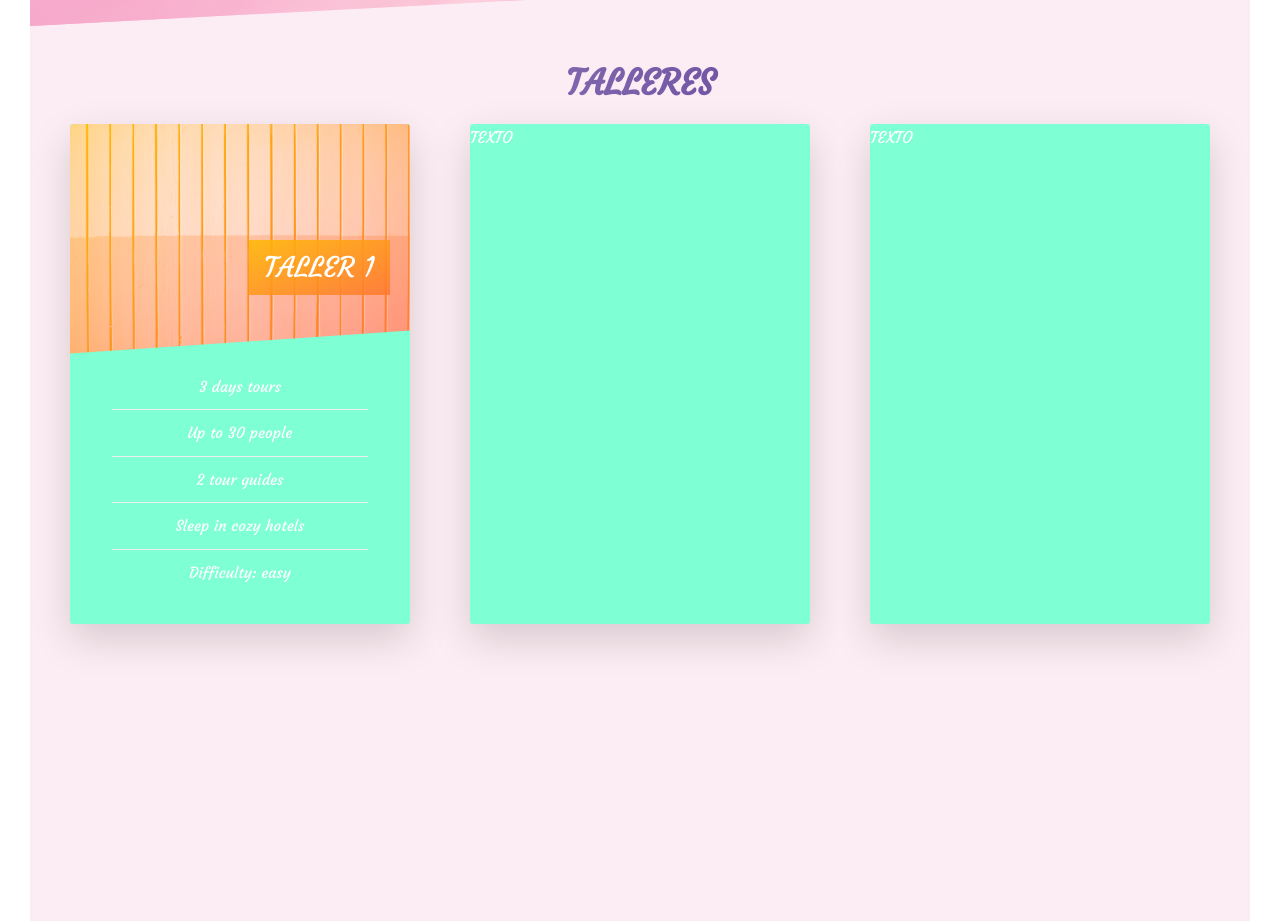
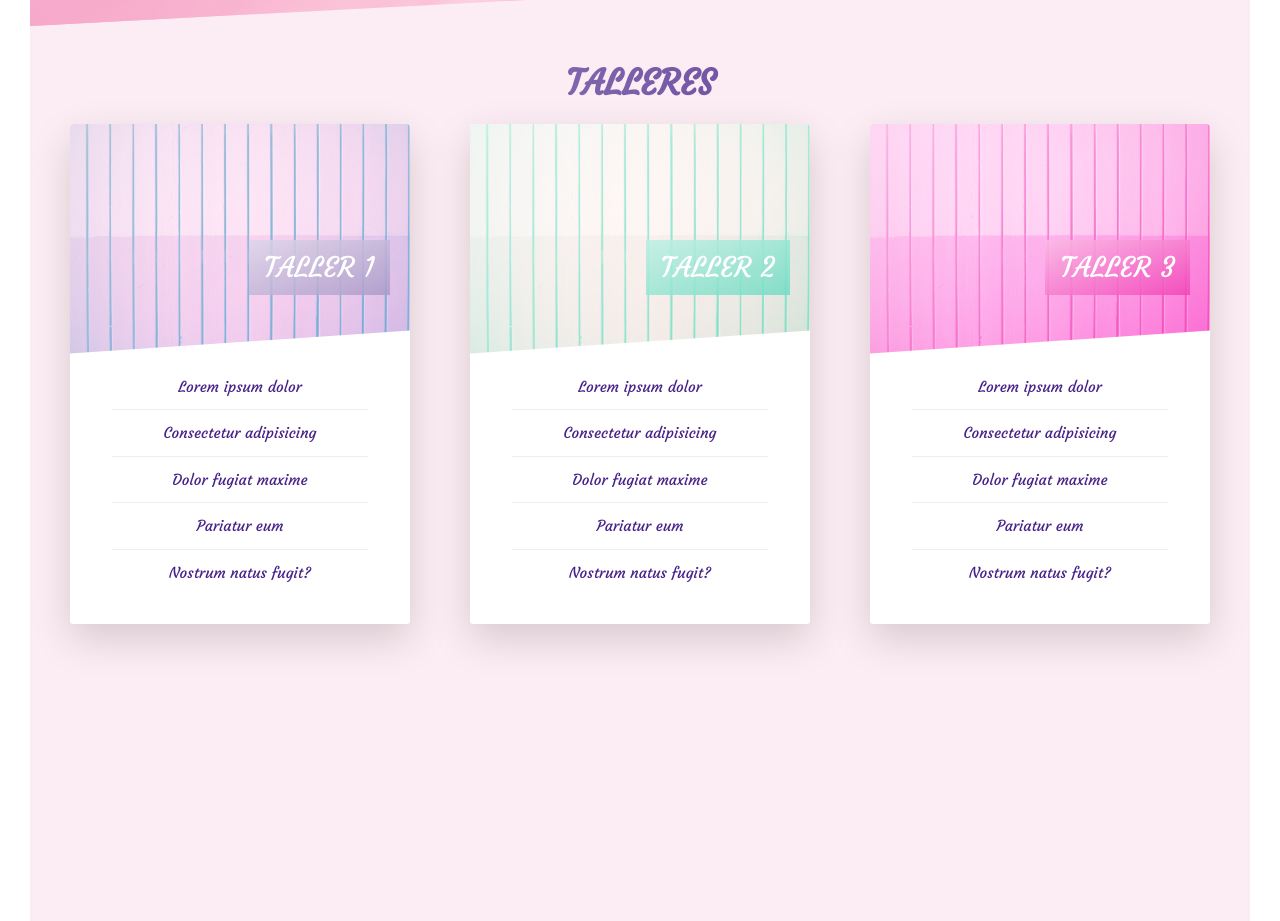
Before and after one commit to carlos-riquelme/uter, a website: page index.html in a window 1280 px wide. Shown: the part 2360-3281 px from the top of the page. Drawn offline with Linux system fonts and the light colour scheme.

Commit message:
Tarjetas terminadas

```diff
--- a/index.html
+++ b/index.html
@@ -119,11 +119,11 @@
                                     </h4>
                                     <div class="card__details">
                                         <ul>
-                                            <li>3 days tours</li>
-                                            <li>Up to 30 people</li>
-                                            <li>2 tour guides</li>
-                                            <li>Sleep in cozy hotels</li>
-                                            <li>Difficulty: easy</li>
+                                            <li>Lorem ipsum dolor</li>
+                                            <li>Consectetur adipisicing</li>
+                                            <li>Dolor fugiat maxime</li>
+                                            <li>Pariatur eum</li>
+                                            <li>Nostrum natus fugit?</li>
                                         </ul>
                                     </div>
                                 </div>
@@ -144,15 +144,73 @@
                         </div>
                         <div class="col-1-of-3">
                             <div class="card">
-                                <div class="card__side">
-                                    TEXTO
+                                <div class="card__side card__side--front">
+                                    <div class="card__picture card__picture--2">
+                                        &nbsp;
+                                    </div>
+                                    <h4 class="card__heading">
+                                        <span class="card__heading-span card__heading-span--2">
+                                            TALLER 2
+                                        </span>
+                                    </h4>
+                                    <div class="card__details">
+                                        <ul>
+                                            <li>Lorem ipsum dolor</li>
+                                            <li>Consectetur adipisicing</li>
+                                            <li>Dolor fugiat maxime</li>
+                                            <li>Pariatur eum</li>
+                                            <li>Nostrum natus fugit?</li>
+                                        </ul>
+                                    </div>
+                                </div>
+                                <div class="card__side card__side--back card__side--back-2">
+                                    <div class="card__cta">
+                                        <!-- <div class="card__price-box">
+                                            <p class="card__price-only">
+                                                Only
+                                            </p>
+                                            <p class="card__price-value">
+                                                $297
+                                            </p>
+                                        </div> -->
+                                        <a href="#popup" class="btn btn--white">Contáctanos!</a>
+                                    </div>
                                 </div>
                             </div>
                         </div>
                         <div class="col-1-of-3">
                             <div class="card">
-                                <div class="card__side">
-                                    TEXTO
+                                <div class="card__side card__side--front">
+                                    <div class="card__picture card__picture--3">
+                                        &nbsp;
+                                    </div>
+                                    <h4 class="card__heading">
+                                        <span class="card__heading-span card__heading-span--3">
+                                            TALLER 3
+                                        </span>
+                                    </h4>
+                                    <div class="card__details">
+                                        <ul>
+                                            <li>Lorem ipsum dolor</li>
+                                            <li>Consectetur adipisicing</li>
+                                            <li>Dolor fugiat maxime</li>
+                                            <li>Pariatur eum</li>
+                                            <li>Nostrum natus fugit?</li>
+                                        </ul>
+                                    </div>
+                                </div>
+                                <div class="card__side card__side--back card__side--back-3">
+                                    <div class="card__cta">
+                                        <!-- <div class="card__price-box">
+                                            <p class="card__price-only">
+                                                Only
+                                            </p>
+                                            <p class="card__price-value">
+                                                $297
+                                            </p>
+                                        </div> -->
+                                        <a href="#popup" class="btn btn--white">Contáctanos!</a>
+                                    </div>
                                 </div>
                             </div>
                         </div>
--- a/sass/abstracts/_variables.scss
+++ b/sass/abstracts/_variables.scss
@@ -1,6 +1,14 @@
 //Color palette
 $color-white: rgb(255, 255, 255);
 $color-pearl: #73dcc3;
+$color-pearl-light: #bfefe3;
+$color-pearl-dark: #4a8c7d;
+$color-strawberry: #f245b9;
+$color-strawberry-light: #fabbe5;
+$color-strawberry-dark: #6e2055;
+$color-maya-blue: #7cc6fe;
+$color-maya-blue-light: #c3e5fe;
+$color-maya-blue-dark: #395a74;
 $color-purple: #472289;
 $color-purple-light: #ab9ac9;
 $color-purple-light-1: #ddd6e9;
--- a/sass/components/_card.scss
+++ b/sass/components/_card.scss
@@ -5,7 +5,7 @@
     height: 50rem;
 
     &__side {
-        background-color: aquamarine;
+        background-color: $color-white;
         height: 50rem;
         transition: all .8s ease;
         position: absolute;
@@ -25,15 +25,15 @@
             transform: rotateY(180deg);
 
             &-1 {
-                background-image: linear-gradient(to right bottom, $color-secondary-light, $color-secondary-dark);
+                background-image: linear-gradient(to right bottom, rgba($color-maya-blue-light, .85), rgba($color-maya-blue, .85));
             }
 
             &-2 {
-                background-image: linear-gradient(to right bottom, $color-primary-light, $color-primary-dark);
+                background-image: linear-gradient(to right bottom, $color-pearl-light, $color-pearl);
             }
 
             &-3 {
-                background-image: linear-gradient(to right bottom, $color-tertiary-light, $color-tertiary-dark);
+                background-image: linear-gradient(to right bottom, $color-strawberry-light, $color-strawberry);
             }
         }
     }
@@ -55,15 +55,15 @@
         border-top-right-radius: 3px;
 
         &--1 {
-            background-image: linear-gradient(to right bottom, $color-secondary-light, $color-secondary-dark), url(../../img/562387-unsplash-small.jpg);
+            background-image: linear-gradient(to right bottom, rgba($color-maya-blue-light, .85), rgba($color-maya-blue, .85)), url(../../img/562387-unsplash-small.jpg);
         }
 
         &--2 {
-            background-image: linear-gradient(to right bottom, $color-primary-light, $color-primary-dark), url(../../img/562387-unsplash-small.jpg);
+            background-image: linear-gradient(to right bottom, $color-pearl-light, $color-pearl), url(../../img/562387-unsplash-small.jpg);
         }
 
         &--3 {
-            background-image: linear-gradient(to right bottom, $color-tertiary-light, $color-tertiary-dark), url(../../img/562387-unsplash-small.jpg);
+            background-image: linear-gradient(to right bottom, $color-strawberry-light, $color-strawberry), url(../../img/562387-unsplash-small.jpg);
         }
     }
 
@@ -85,20 +85,21 @@
         box-decoration-break: clone;
 
         &--1 {
-            background-image: linear-gradient(to right bottom, rgba($color-secondary-light, .85), rgba($color-secondary-dark, .85));
+            background-image: linear-gradient(to right bottom, rgba($color-purple-light-1, .85), rgba($color-purple-light, .85));
         }
 
         &--2 {
-            background-image: linear-gradient(to right bottom, rgba($color-primary-light, .85), rgba($color-primary-dark, .85));
+            background-image: linear-gradient(to right bottom, rgba($color-pearl-light, .85), rgba($color-pearl, .85));
         }
 
         &--3 {
-            background-image: linear-gradient(to right bottom, rgba($color-tertiary-light, .85), rgba($color-tertiary-dark, .85));
+            background-image: linear-gradient(to right bottom, rgba($color-strawberry-light, .85), rgba($color-strawberry, .85));
         }
     }
 
     &__details {
         padding: 1rem;
+        color: $color-purple;
 
         ul {
             list-style: none;
```
Also changed, not shown: css/style.css.
